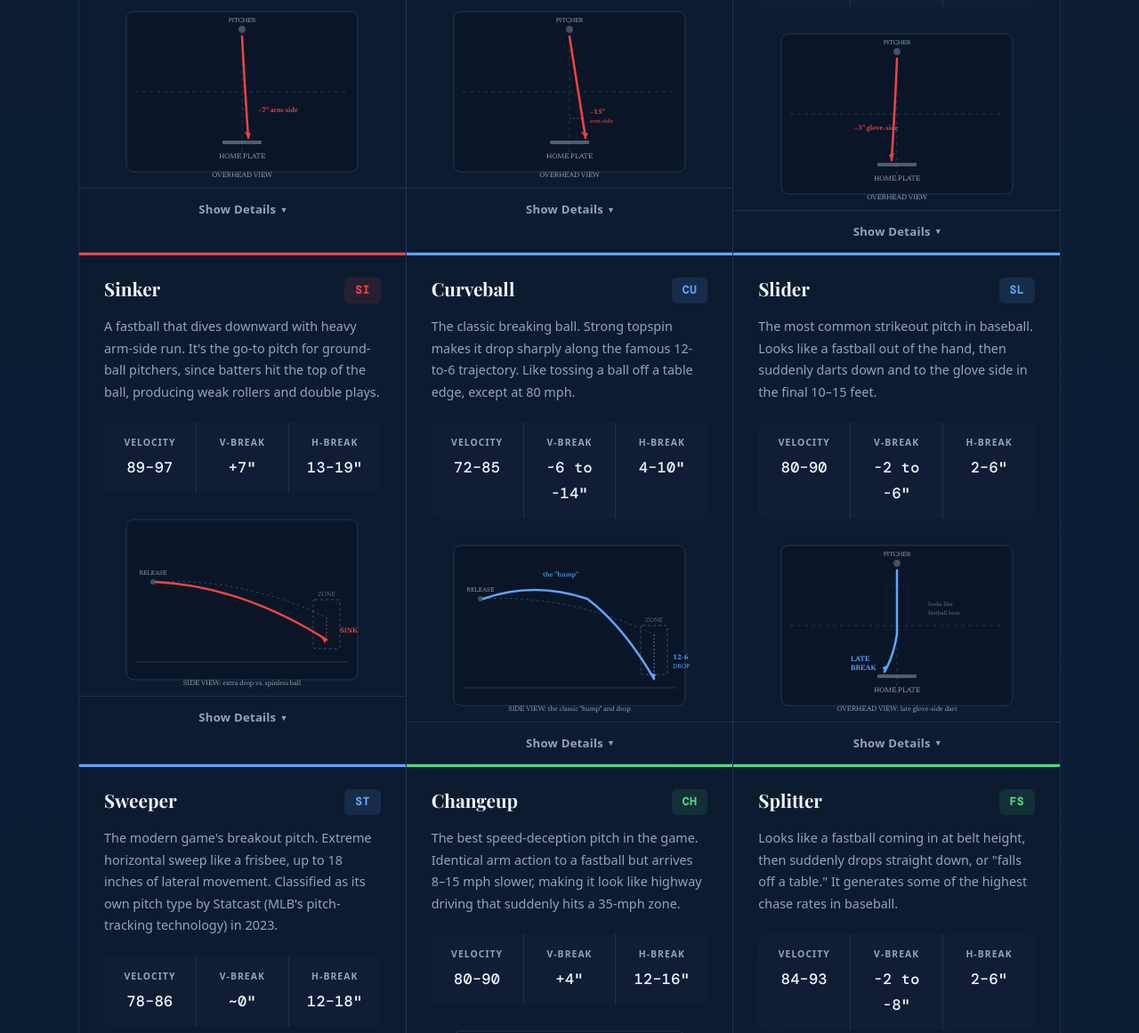
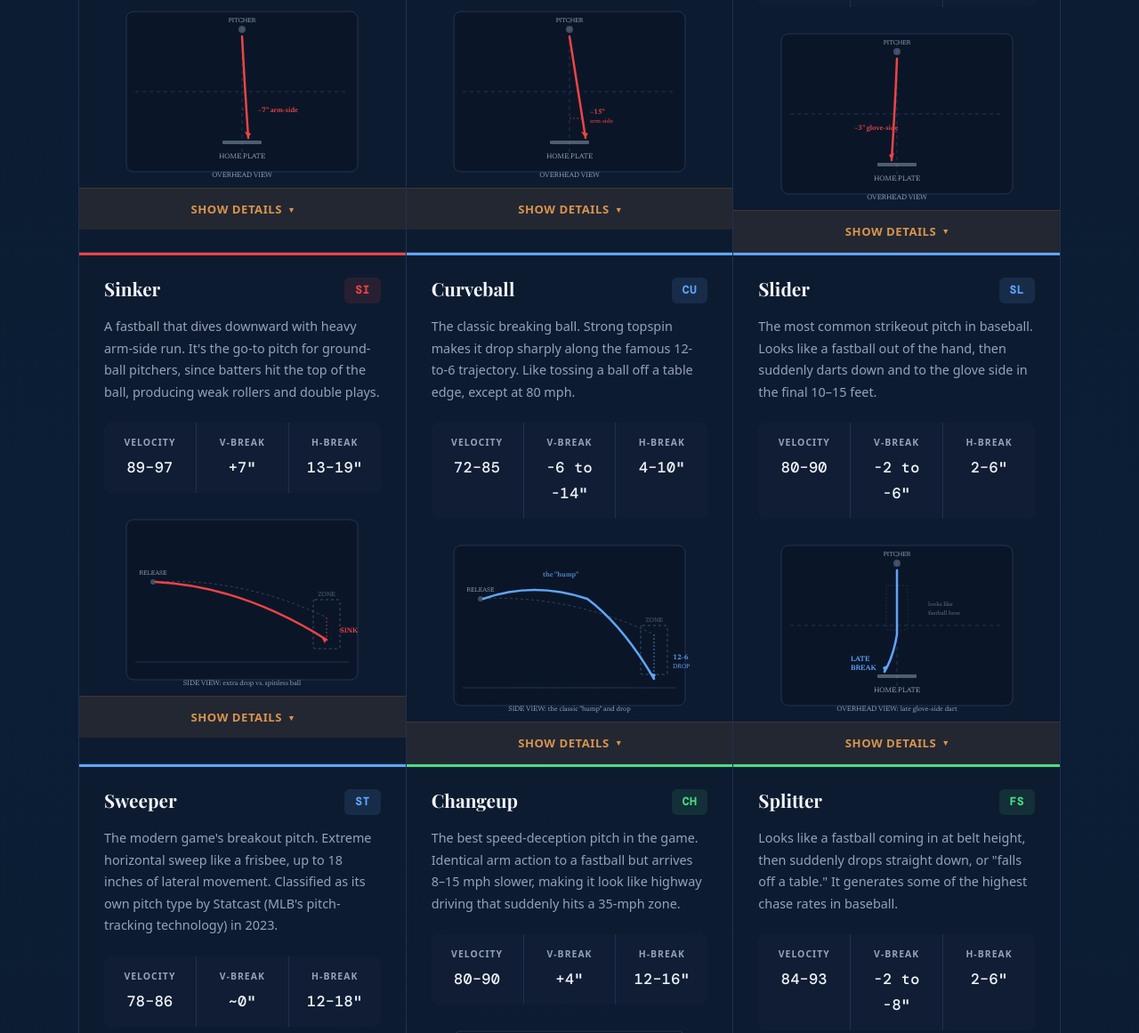
Before and after one commit to tylerpearson/baseball, a website: page public/index.html in a window 1280 px wide. Shown: the part 3571-4732 px from the top of the page at 89% size. Drawn offline with nearby package versions, Linux system fonts and the light colour scheme; a web font is replaced by a local one.

Commit message:
Make the "Show Details" toggle clearly visible
The toggle was muted gray on dark navy, nearly invisible. Give it the
clay accent (clay-bright text, uppercase, on a subtle clay-tinted bar
with a clay top border) so it reads as an interactive control. Clay on
navy passes WCAG AA. Kept the cards collapsed by default: expanding all
10 pitches inline would bury the scannable arsenal in a wall of text.

Co-Authored-By: Claude Opus 4.8 <noreply@anthropic.com>

```diff
--- a/public/styles.css
+++ b/public/styles.css
@@ -658,20 +658,21 @@ h4, h5, h6 {
   display: flex;
   align-items: center;
   justify-content: center;
-  gap: 6px;
-  background: transparent;
+  gap: 8px;
+  background: var(--clay-dim, rgba(196, 121, 58, 0.06));
   border: none;
-  border-top: 1px solid var(--card-border);
-  color: var(--muted);
+  border-top: 1px solid rgba(196, 121, 58, 0.18);
+  color: var(--clay-bright, #d9944f);
   font-family: 'Geist', system-ui, sans-serif;
   font-size: 0.82rem;
-  font-weight: 600;
-  letter-spacing: 0.02em;
+  font-weight: 700;
+  letter-spacing: 0.04em;
+  text-transform: uppercase;
   cursor: pointer;
   transition: color var(--transition), background var(--transition);
 }
 
-.card-toggle:hover { color: var(--white); background: rgba(255, 255, 255, 0.025); }
+.card-toggle:hover { color: #fff; background: rgba(196, 121, 58, 0.16); }
 .card-toggle .arrow { transition: transform 0.35s cubic-bezier(0.4, 0, 0.2, 1); font-size: 0.7em; }
 .pitch-card.expanded .card-toggle .arrow { transform: rotate(180deg); }
 
```
